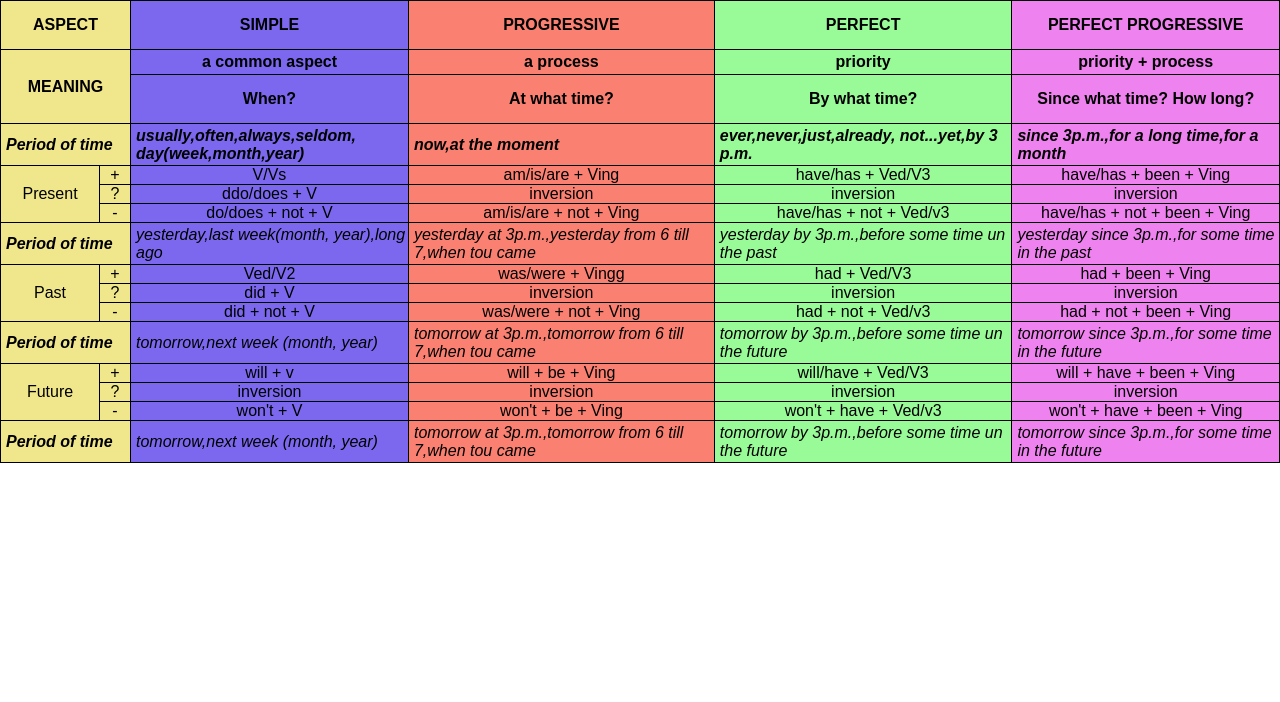
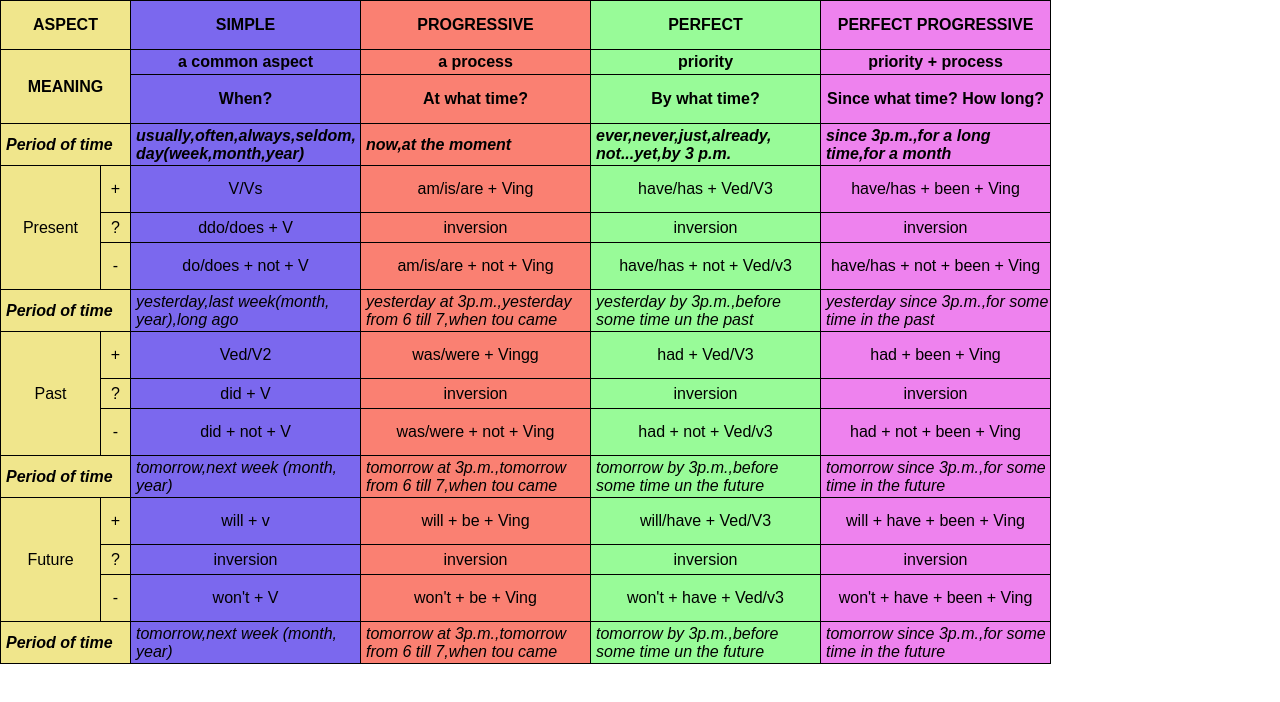
Before and after one commit to PTOIlyas/english-tenses-table, a plain HTML site: page index.html in a window 1280 px wide. Drawn offline with Linux system fonts and the light colour scheme.

Commit message:
Final commit: Fixed typos and added CSS styles for English Tenses Table

```diff
--- a/index.html
+++ b/index.html
@@ -48,21 +48,21 @@
       <tbody>
         <tr>
           <td rowspan="3" colspan="1" class="headerRow-5 tense">Present</td>
-          <td class="tense-type">+</td>
+          <td class="tense-type-long">+</td>
           <td>V/Vs</td>
           <td>am/is/are + Ving</td>
           <td>have/has + Ved/V3</td>
           <td>have/has + been + Ving</td>
         </tr>
         <tr>
-          <td class="tense-type">?</td>
+          <td class="tense-type-short">?</td>
           <td>ddo/does + V</td>
           <td>inversion</td>
           <td>inversion</td>
           <td>inversion</td>
         </tr>
         <tr>
-          <td class="tense-type">-</td>
+          <td class="tense-type-long">-</td>
           <td>do/does + not + V</td>
           <td>am/is/are + not + Ving</td>
           <td>have/has + not + Ved/v3</td>
@@ -78,21 +78,21 @@
 
         <tr>
           <td rowspan="3" colspan="1" class="headerRow-6 tense">Past</td>
-          <td class="tense-type">+</td>
+          <td class="tense-type-long">+</td>
           <td>Ved/V2</td>
           <td>was/were + Vingg</td>
           <td>had + Ved/V3</td>
           <td>had + been + Ving</td>
         </tr>
         <tr>
-          <td class="tense-type">?</td>
+          <td class="tense-type-short">?</td>
           <td>did + V</td>
           <td>inversion</td>
           <td>inversion</td>
           <td>inversion</td>
         </tr>
         <tr>
-          <td class="tense-type">-</td>
+          <td class="tense-type-long">-</td>
           <td>did + not + V</td>
           <td>was/were + not + Ving</td>
           <td>had + not + Ved/v3</td>
@@ -108,21 +108,21 @@
 
           <tr>
             <td rowspan="3" colspan="1" class="headerRow-7 tense">Future</td>
-            <td class="tense-type">+</td>
+            <td class="tense-type-long">+</td>
             <td>will + v</td>
             <td>will + be + Ving</td>
             <td>will/have + Ved/V3</td>
             <td>will + have + been + Ving</td>
           </tr>
           <tr>
-            <td class="tense-type">?</td>
+            <td class="tense-type-short">?</td>
             <td>inversion</td>
             <td>inversion</td>
             <td>inversion</td>
             <td>inversion</td>
           </tr>
           <tr>
-            <td class="tense-type">-</td>
+            <td class="tense-type-long">-</td>
             <td>won't + V</td>
             <td>won't + be + Ving</td>
             <td>won't + have + Ved/v3</td>
--- a/style.css
+++ b/style.css
@@ -6,8 +6,7 @@
 }
 
 thead>tr>th{
-    padding: 15px 0px;
-    max-width: 230px;
+    padding: 15px 1px;
 }
 
 #table {
@@ -38,8 +37,12 @@ thead>tr>th{
     height: 25px;
 }
 
-.tense-type {
-  width: 30px;
+.tense-type-long {
+  height: 47px;
+}
+
+.tense-type-short {
+  height: 30px;
 }
 
 .tense {
@@ -48,19 +51,25 @@ thead>tr>th{
 
 .col-1 {
   background-color: #f0e68c;
+  width: 100px;
 }
 .col-2 {
   background-color: #f0e68c;
+  width: 30px;
 }
 .col-3 {
   background-color: #7b68ee;
+  width: 230px;
 }
 .col-4 {
   background-color: #fa8072;
+  width: 230px;
 }
 .col-5 {
   background-color: #98fb98;
+  width: 230px;
 }
 .col-6 {
   background-color: #ee82ee;
+  width: 230px;
 }
```
